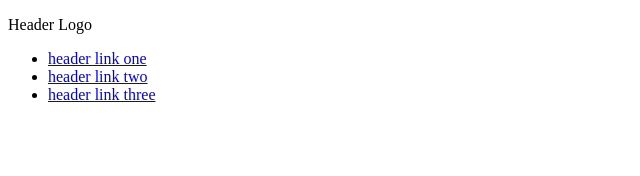
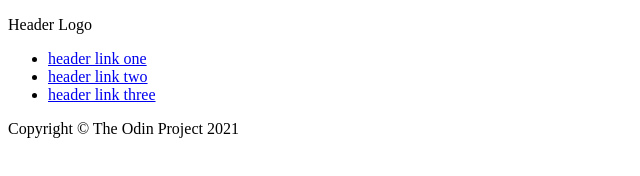
Before and after one commit to Yahska-0818/Landing-page, a plain HTML site: page index.html in a window 1280 px wide. Shown: the whole page, without its empty margins (0-640 px from the left). Drawn offline with Linux system fonts and the light colour scheme.

Commit message:
Added main content div, footer div and footer content

```diff
--- a/index.html
+++ b/index.html
@@ -19,5 +19,9 @@
             </ul>
         </div>
     </div>
+    <div class="main-content"></div>
+    <div class="footer">
+        <p>Copyright © The Odin Project 2021</p>
+    </div>
 </body>
 </html>
```
